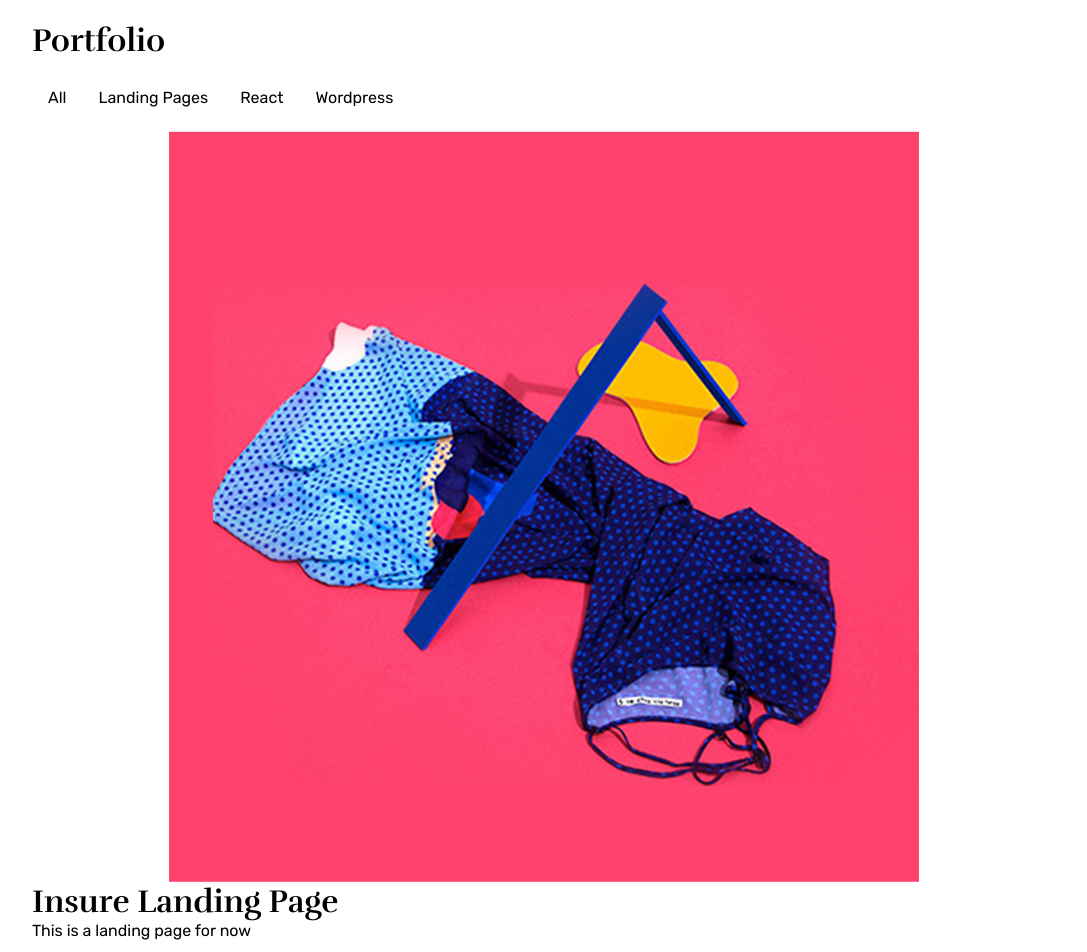
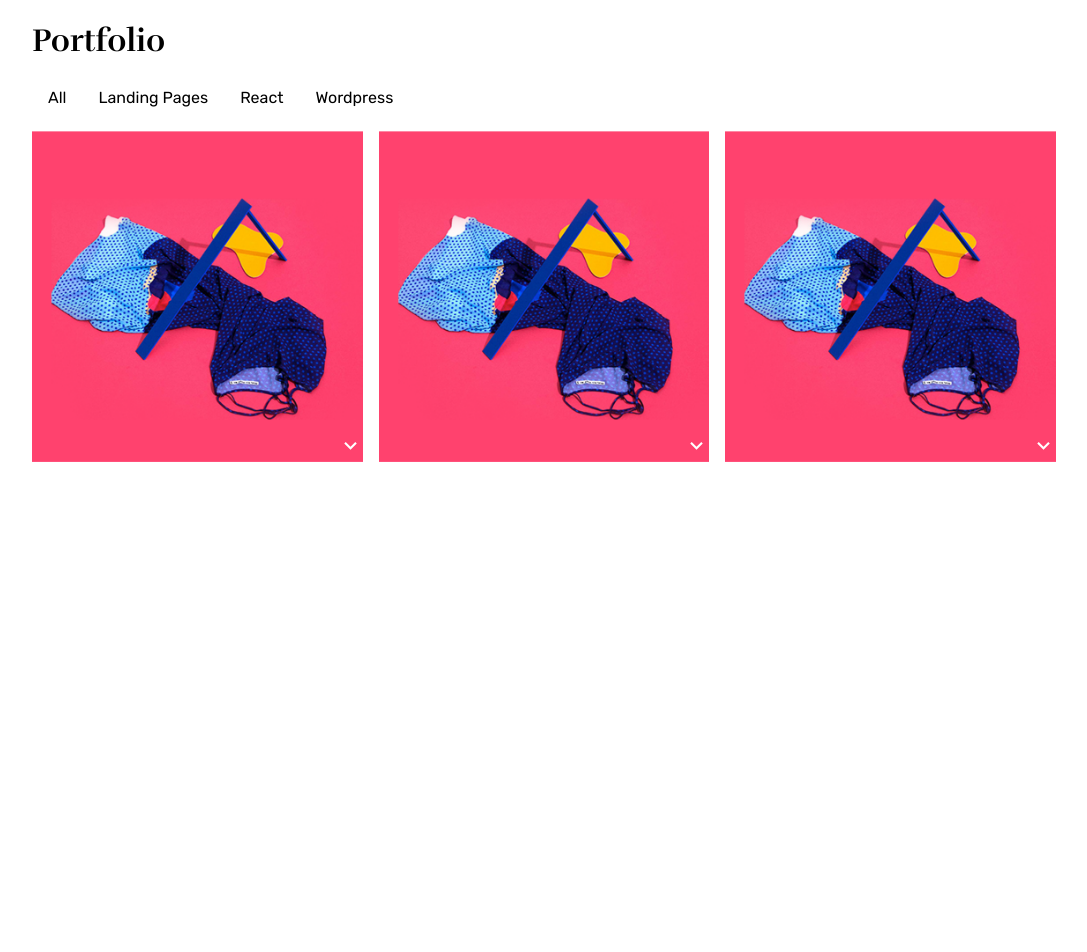
Before and after one commit to Hassan-Mehmood/portfolio-website, a React (Create React App) app: page / in a window 1280 px wide. Shown: the part 1780-2732 px from the top of the page, without its empty margins (96-1183 px from the left). After the commit the page ends 2306 px from the top, so only its background shows below. Built offline with nearby package versions, Linux system fonts and the light colour scheme.

Commit message:
Response portfolio donde done* Add toggle functionality

```diff
--- /dev/null
+++ b/src/Data/Portfolio.json
@@ -0,0 +1,26 @@
+[
+  {
+    "id": 1,
+    "img": "img1.png",
+    "name": "Insure Landing Page",
+    "category": "Landing Pages",
+    "description":
+      "This is a landing page for now"
+  },
+  {
+    "id": 2,
+    "img": "img1.png",
+    "name": "Sunny Side Landing Page",
+    "category": "Landing Pages",
+    "description":
+      "This is a Sunny side landing page"
+  },
+  {
+    "id": 3,
+    "img": "img1.png",
+    "name": "Third Landing Page",
+    "category": "Landing Pages",
+    "description":
+      "This is a Third landing page"
+  }
+]
--- a/src/Data/Portfolio.ts
+++ /dev/null
@@ -1,16 +0,0 @@
-export const data = [
-  {
-    id: 1,
-    img: "img1.png",
-    name: "Insure Landing Page",
-    category: "Landing Pages",
-    description: "This is a landing page for now",
-  },
-  {
-    id: 2,
-    img: "img1.png",
-    name: "Sunny Side Landing Page",
-    category: "Landing Pages",
-    description: "This is a Sunny side landing page",
-  },
-];
--- a/src/components/Portfolio/Portfolio-Styled.ts
+++ b/src/components/Portfolio/Portfolio-Styled.ts
@@ -24,8 +24,22 @@ export const Categories = styled.div`
   }
 `;
 
+export const Projects = styled.div`
+  display: grid;
+  grid-template-columns: repeat(1, 1fr);
+  gap: 1rem;
+  @media (min-width: 700px) {
+    grid-template-columns: repeat(2, 1fr);
+  }
+  @media (min-width: 950px) {
+    grid-template-columns: repeat(3, 1fr);
+  }
+`;
 export const Project = styled.div`
-  margin: 1rem 0;
+  position: relative;
+  overflow: hidden;
+  max-width: 460px;
+  margin: 0 auto;
   .project_img {
     img {
       display: block;
@@ -33,4 +47,34 @@ export const Project = styled.div`
       margin: 0 auto;
     }
   }
+  .project_details {
+    position: absolute;
+    top: 0;
+    bottom: 0;
+    left: 0;
+    right: 0;
+    padding: 2rem 1rem;
+    color: #fff;
+    background-color: rgba(0, 0, 0, 0.7);
+    overflow: scroll;
+    display: none;
+
+    h3 {
+      font-size: 1.75rem;
+      margin: 0 0 1rem 0;
+    }
+    p {
+      line-height: 1.5;
+    }
+
+    &.show {
+      display: block;
+    }
+  }
+  .svg {
+    position: absolute;
+    bottom: 0;
+    right: 0;
+    color: #fff;
+  }
 `;
--- a/src/components/Portfolio/Portfolio.tsx
+++ b/src/components/Portfolio/Portfolio.tsx
@@ -1,14 +1,18 @@
 import { useState } from "react";
-import { Wrapper, Categories, Project } from "./Portfolio-Styled";
-// import { MdOutlineExpandMore } from "react-icons/md";
-import { data } from "../../Data/Portfolio";
+import { Wrapper, Categories, Project, Projects } from "./Portfolio-Styled";
+import { MdOutlineExpandMore } from "react-icons/md";
+import projectsData from "../../Data/Portfolio.json";
 export interface Props {
   activeTab?: boolean;
   showDetails?: boolean;
 }
 const Portfolio = () => {
-  const [projects, setProjects] = useState(data);
-  console.log(projects);
+  const [projects, setProjects] = useState(projectsData);
+  const [showProjectDetails, setShowProjectDetails] = useState(false);
+  const handleSvgClick = () => {
+    setShowProjectDetails(!showProjectDetails);
+  };
+
   return (
     <section>
       <Wrapper>
@@ -28,17 +32,28 @@ const Portfolio = () => {
           </p>
         </Categories>
 
+        <Projects>
           {projects?.map((project) => (
             <Project key={project.id}>
               <div className="project_img">
                 <img src={require("../../images/img1.png")} alt="" />
               </div>
-            <div className="project_details">
+              <div
+                className={`${
+                  showProjectDetails
+                    ? "project_details show"
+                    : "project_details"
+                }`}
+              >
                 <h3>{project.name}</h3>
                 <p>{project.description}</p>
               </div>
+              <span className="svg" onClick={handleSvgClick}>
+                <MdOutlineExpandMore size={25} />
+              </span>
             </Project>
           ))}
+        </Projects>
       </Wrapper>
     </section>
   );
```
Lines whose indentation alone changed are shown as unchanged.
